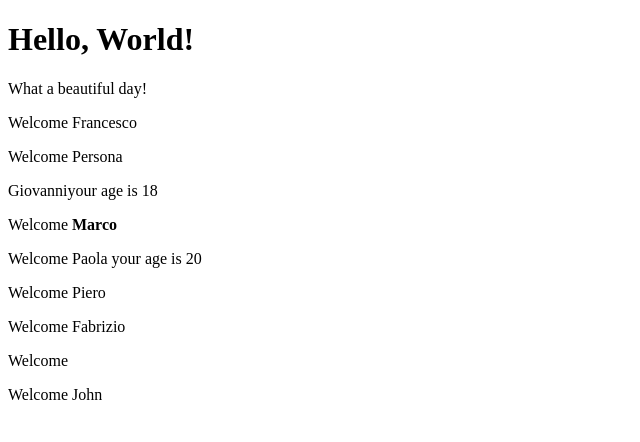
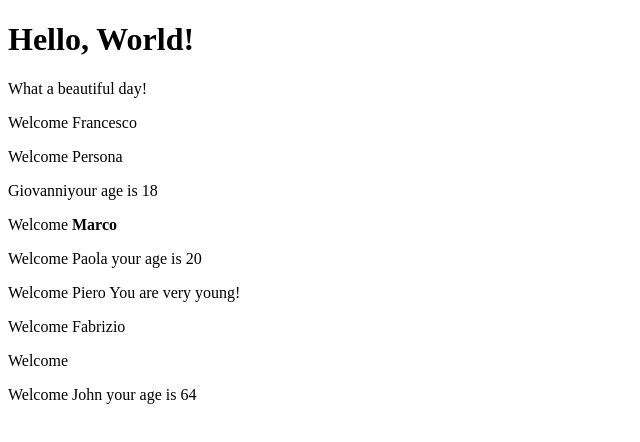
Before and after one commit to Baku305/react-exercises, a React (Create React App) app in the folder react-exercises/: page / in a window 1280 px wide. Shown: the top 442 px of the page, without its empty margins (0-640 px from the left). Built offline with nearby package versions, Linux system fonts and the light colour scheme.

Commit message:
fix/conditionale rendering-05 (Age class condition)

```diff
--- a/react-exercises/src/Components-03.jsx
+++ b/react-exercises/src/Components-03.jsx
@@ -39,7 +39,7 @@ export class App extends React.Component {
           <Welcome6 name="Nino" age = "66"/>
         </div>
         <div>
-          <Welcome6 name="John" age = "66"/>
+          <Welcome6 name="John" age = "64"/>
         </div>
       </div>
     );
--- a/react-exercises/src/props-05.jsx
+++ b/react-exercises/src/props-05.jsx
@@ -2,7 +2,7 @@ import React from "react";
 
 export class Age extends React.Component {
   render() {
-    return <span> your age is {this.props.age}</span>;
+    return <span> {this.props.age >=18 ? `your age is ${this.props.age}` : "You are very young!"}</span>;
   }
 }
 
@@ -12,7 +12,7 @@ export class Welcome5 extends React.Component {
       <div>
         <p>
           <span>Welcome {this.props.name}</span>
-          {this.props.age > 18 && <Age age={this.props.age} />}
+          {this.props.age > 15 && <Age age={this.props.age} />}
         </p>
       </div>
     );
```
